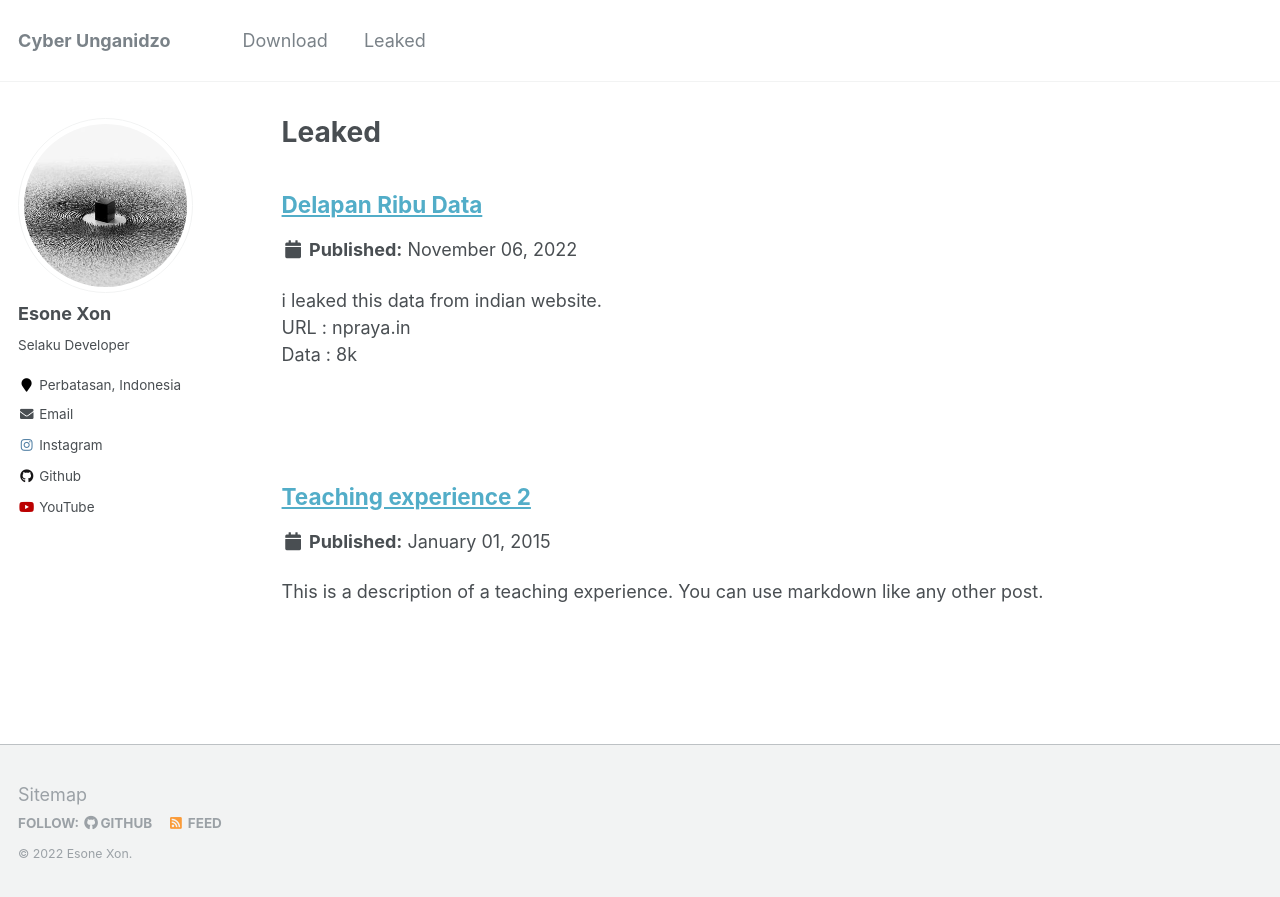
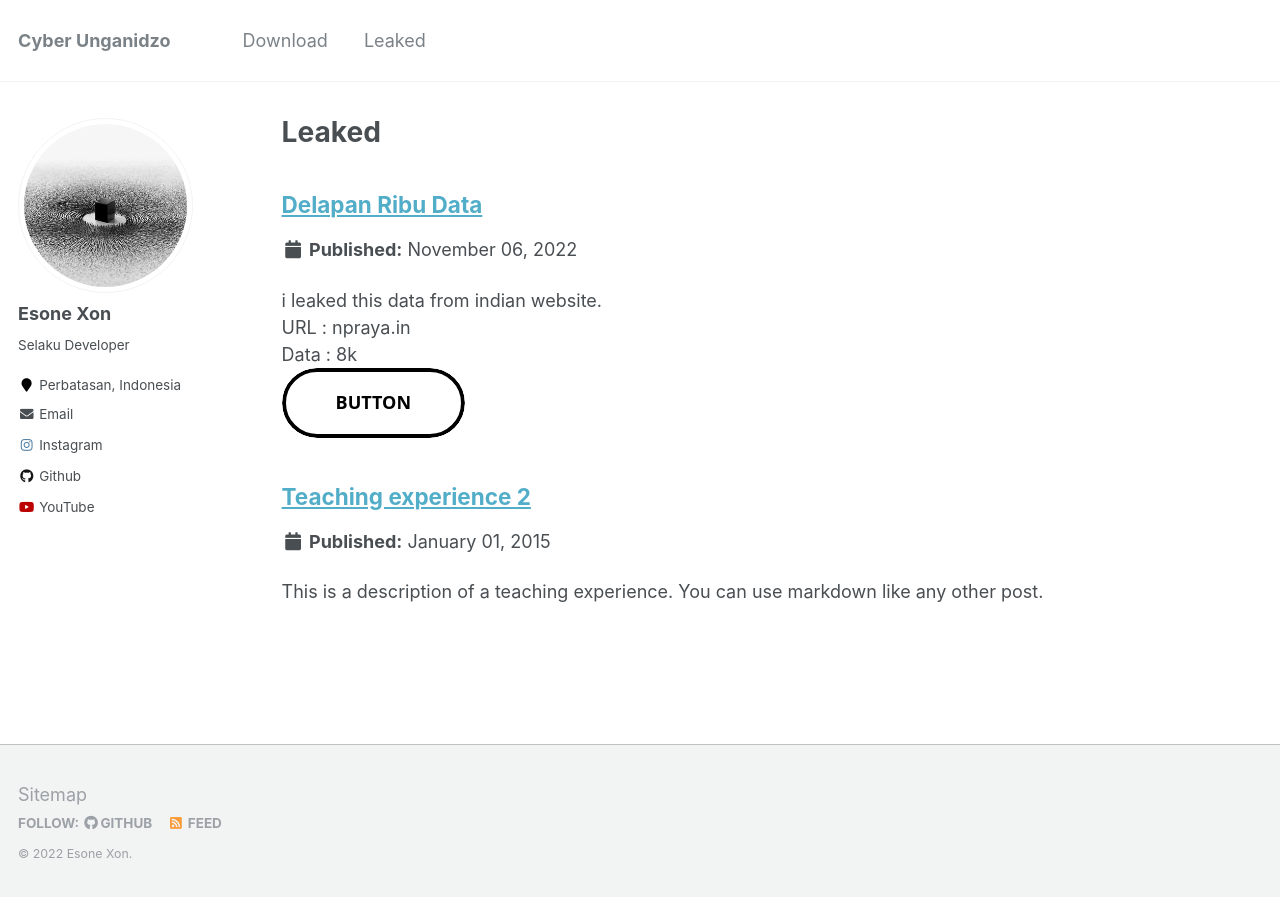
Before and after one commit to esoneXon/esoneXon.github.io, a Jekyll site: the page built from _pages/teaching.html, in a window 1280 px wide. Shown: the top 897 px of the page. Built offline with Jekyll 4.4.1, drawn with Linux system fonts in a browser that asks for light colours.

Commit message:
Update main.scss

```diff
--- a/assets/css/main.scss
+++ b/assets/css/main.scss
@@ -54,7 +54,7 @@
   -webkit-appearance: button;
   background-color: #000;
   background-image: none;
-  color: #fff;
+  color: #000;
   cursor: pointer;
   font-family: ui-sans-serif, system-ui, -apple-system, BlinkMacSystemFont,
     Segoe UI, Roboto, Helvetica Neue, Arial, Noto Sans, sans-serif,
@@ -101,7 +101,7 @@
 }
 .btn-82:after,
 .btn-82:before {
-  border: 4px solid #fff;
+  border: 4px solid #000;
   border-radius: 999px;
   content: "";
   height: 100%;
@@ -113,7 +113,7 @@
   width: 100%;
 }
 .btn-82:after {
-  background: #fff;
+  background: #000;
   border: none;
   height: 2rem;
   width: 0;
```
